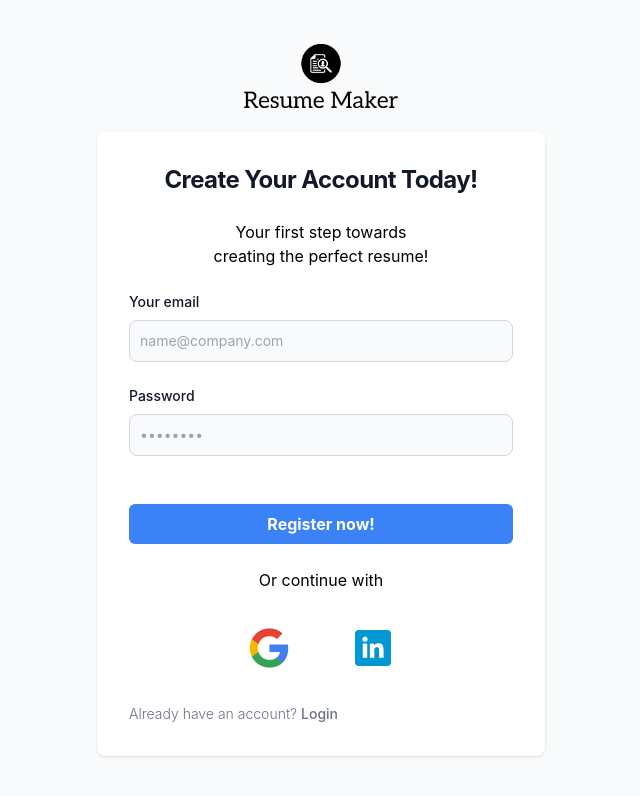
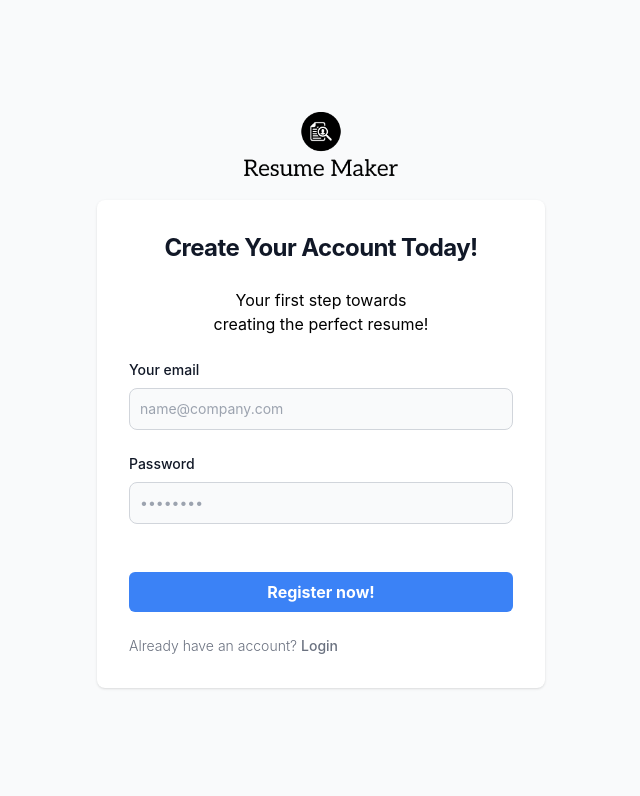
Before and after one commit to barGav1/Yosef, a React (Create React App) app: page /Register in a window 1280 px wide. Shown: the top 796 px of the page, without its empty margins (319-959 px from the left). Built offline with nearby package versions, Linux system fonts and the light colour scheme.

Commit message:
fixed login

```diff
--- a/src/pages/Login.js
+++ b/src/pages/Login.js
@@ -1,8 +1,6 @@
 import React, { useState } from "react";
 import resumeIcon from "../Files/Resume_icon.png";
 import "../styles/Home.css";
-import googleIcon from "../Files/Google.webp";
-import linkedinIcon from "../Files/Linkedin.webp";
 import api from "../api";
 import { useLocation } from "react-router-dom";
 import Cookies from "js-cookie";
@@ -161,13 +159,6 @@ function Login() {
                 >
                   Sign In
                 </button>
-                <div className="flex justify-center">
-                  <p> Or continue with</p>
-                </div>
-                <div className="flex flex-row justify-center gap-10">
-                  <img className="h-16 w-auto" src={googleIcon} alt="" />
-                  <img className="h-16 w-auto" src={linkedinIcon} alt="" />
-                </div>
                 <p className="text-sm font-light text-gray-500 dark:text-gray-400">
                   Don’t have an account yet?{" "}
                   <a
--- a/src/pages/Register.js
+++ b/src/pages/Register.js
@@ -1,8 +1,6 @@
 import React, { useState } from "react";
 import "../styles/Home.css";
 import resumeIcon from "../Files/Resume_icon.png";
-import googleIcon from "../Files/Google.webp";
-import linkedinIcon from "../Files/Linkedin.webp";
 import api from "../api";
 
 const Register = () => {
@@ -179,21 +177,6 @@ const Register = () => {
                 >
                   Register now!
                 </button>
-                <div className="flex justify-center">
-                  <p>Or continue with</p>
-                </div>
-                <div className="flex flex-row justify-center gap-10">
-                  <img
-                    className="h-16 w-auto"
-                    src={googleIcon}
-                    alt="Google Icon"
-                  />
-                  <img
-                    className="h-16 w-auto"
-                    src={linkedinIcon}
-                    alt="LinkedIn Icon"
-                  />
-                </div>
                 <p className="text-sm font-light text-gray-500 dark:text-gray-400">
                   Already have an account?{" "}
                   <a
```
